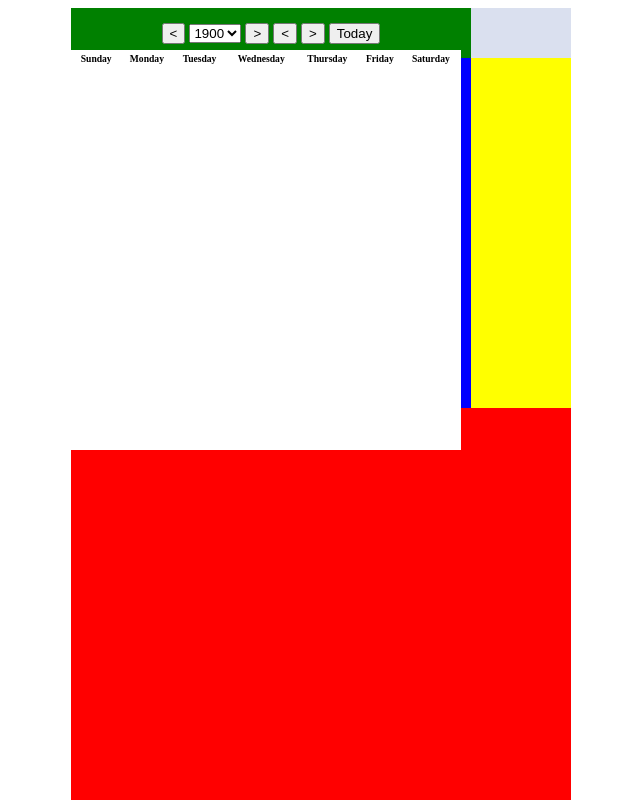
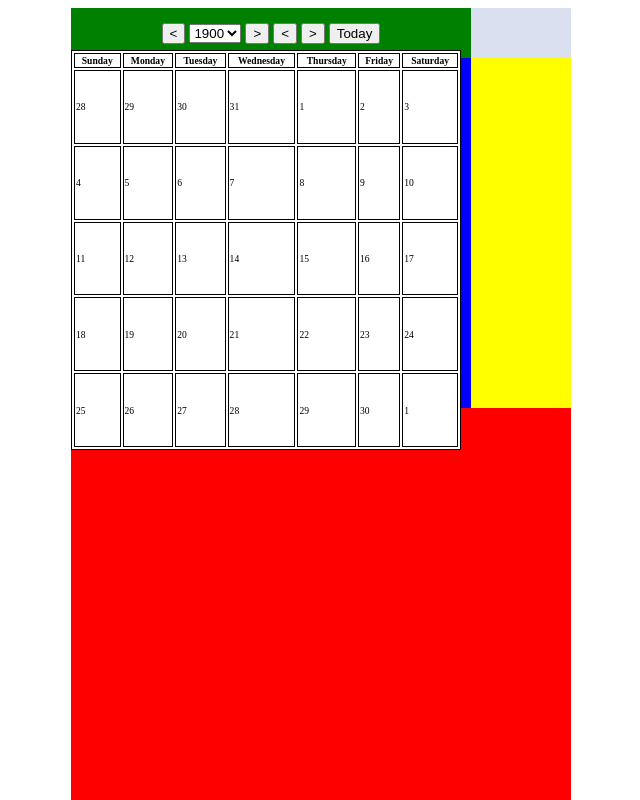
Before and after one commit to lwrsmiling/Calendar, a plain HTML site: page index.html in a window 1280 px wide. Both pictures are taken after a click on the button "Today". Shown: the top 800 px of the page, without its empty margins (319-959 px from the left). Drawn offline with Linux system fonts and the light colour scheme.

Commit message:
calendar generation done

```diff
--- a/CSS/calendar.css
+++ b/CSS/calendar.css
@@ -48,9 +48,13 @@
 	position: absolute;
 	top: 50px;
 	font-size: 60%;
+	border: 1px solid black;
 
 }
 
+th, td{
+    border: 1px solid black;
+}
 
 /*.nav li a{
 	text-decoration: none;
--- a/My Calendar.js
+++ b/My Calendar.js
@@ -31,7 +31,7 @@ function nextYear(){
 function generateDateTable(){
   var dateTable = document.getElementById("dateTable");
   var rows = 5;
-  var columns = 6;
+  var columns = 7;
   var
     tds = "<td>".repeat(columns),
     trs = ('<tr>'+tds).repeat(rows),
@@ -42,4 +42,37 @@ function generateDateTable(){
     return new Array( num + 1 ).join( this );
   }
 
+  var today= new Date();
+  var current_year= today.getFullYear();
+  var current_month= today.getMonth();
+  var first_day= new Date(current_year, current_month, 1);
+  var first_day_day = first_day.getDay();
+
+  var tdays_lastmonth = new Date(current_year, current_month, 0).getDate();
+  var tdays_currentmonth = new Date(current_year, current_month+1, 0).getDate();
+  var tdays_nextmonth = new Date(current_year, current_month+2, 0).getDate();
+
+  function generateDaysArray (num){
+    var days_array = [];
+    for (var i=1;i<=num;i++){
+        days_array.push(i);
+    }
+    return days_array;
+  }
+
+  var lastmonth = generateDaysArray(tdays_lastmonth);
+  var currentmonth = generateDaysArray(tdays_currentmonth);
+  var nextmonth = generateDaysArray(tdays_nextmonth);
+
+  var cutoff1= lastmonth.slice(-first_day_day);
+  var cutoff2= nextmonth.slice(0,35-first_day_day-tdays_currentmonth);
+
+  var calendar_array = cutoff1.concat(currentmonth).concat(cutoff2);
+
+
+  for(var i=0; i<=4;i++){
+    for(var j=0; j<=6;j++){
+        dateTable.childNodes[i].childNodes[j].innerHTML= calendar_array[7*i+j];
+    }
+  }
 }
```
Also changed, not shown: 1 other file.
